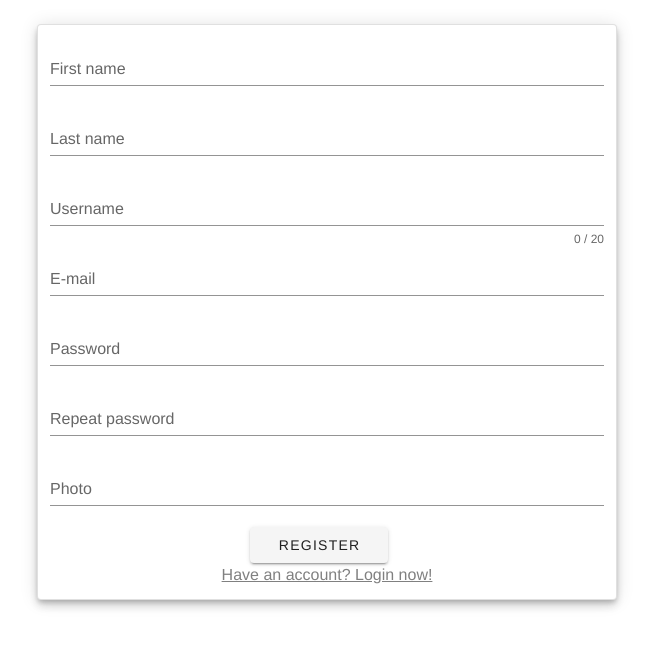
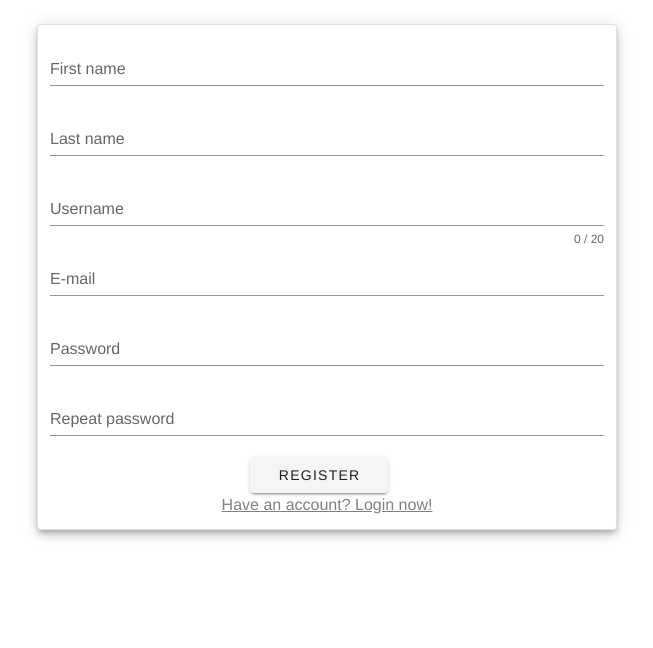
Before and after one commit to Ilya-Grigoryev/VotingService, a Vue app in the folder frontend/: page /register in a window 1280 px wide. Shown: the top 648 px of the page, without its empty margins (313-966 px from the left). Built offline with nearby package versions, Linux system fonts and the light colour scheme; no server answers; sample sign-in values are in the browser's storage.

Commit message:
delete image-field from register view

```diff
--- a/frontend/src/views/Register.vue
+++ b/frontend/src/views/Register.vue
@@ -56,14 +56,6 @@
                 @input="$v.repeatPassword.$touch()"
                 @blur="$v.repeatPassword.$touch()"
             ></v-text-field>
-            <v-text-field
-              v-model="avatar"
-              :error-messages="avatarErrors"
-              label="Photo"
-              required clearable
-              @input="$v.avatar.$touch()"
-              @blur="$v.avatar.$touch()"
-            ></v-text-field>
             <v-btn
                 class="mr-4"
                 @click="register"
@@ -92,8 +84,7 @@
         username: { required, maxLength: maxLength(20) },
         email: { required, email },
         password: { required },
-        repeatPassword: {  },
-        avatar: { required  }
+        repeatPassword: {  }
     },
 
     data: () => ({
@@ -103,7 +94,6 @@
         email: '',
         password: '',
         repeatPassword: '',
-        avatar: ''
     }),
 
     computed: {
@@ -144,12 +134,6 @@
           if (this.password === this.repeatPassword) return errors;
           errors.push('Passwords do not match.')
           return errors
-      },
-      avatarErrors () {
-        const errors = []
-        if (!this.$v.avatar.$dirty) return errors
-        !this.$v.avatar.required && errors.push('Photo is required.')
-        return errors
       }
     },
 
@@ -163,9 +147,7 @@
                   username: this.username,
                   email: this.email,
                   password: this.password,
-                  avatar: this.avatar
               }).then(response => {
-                  console.log(response.data)
                   if (response.data.status === 200) {
                       this.$emit('login', {
                           token: response.data.token,
@@ -174,7 +156,6 @@
                           username: response.data.username,
                           first_name: response.data.first_name,
                           last_name: response.data.last_name,
-                          avatar: response.data.avatar,
                       });
                       this.$router.push('/login');
                   } else {
@@ -189,7 +170,6 @@
           this.last_name = ''
           this.username = ''
           this.email = ''
-          this.avatar = ''
       },
     },
   }
```
